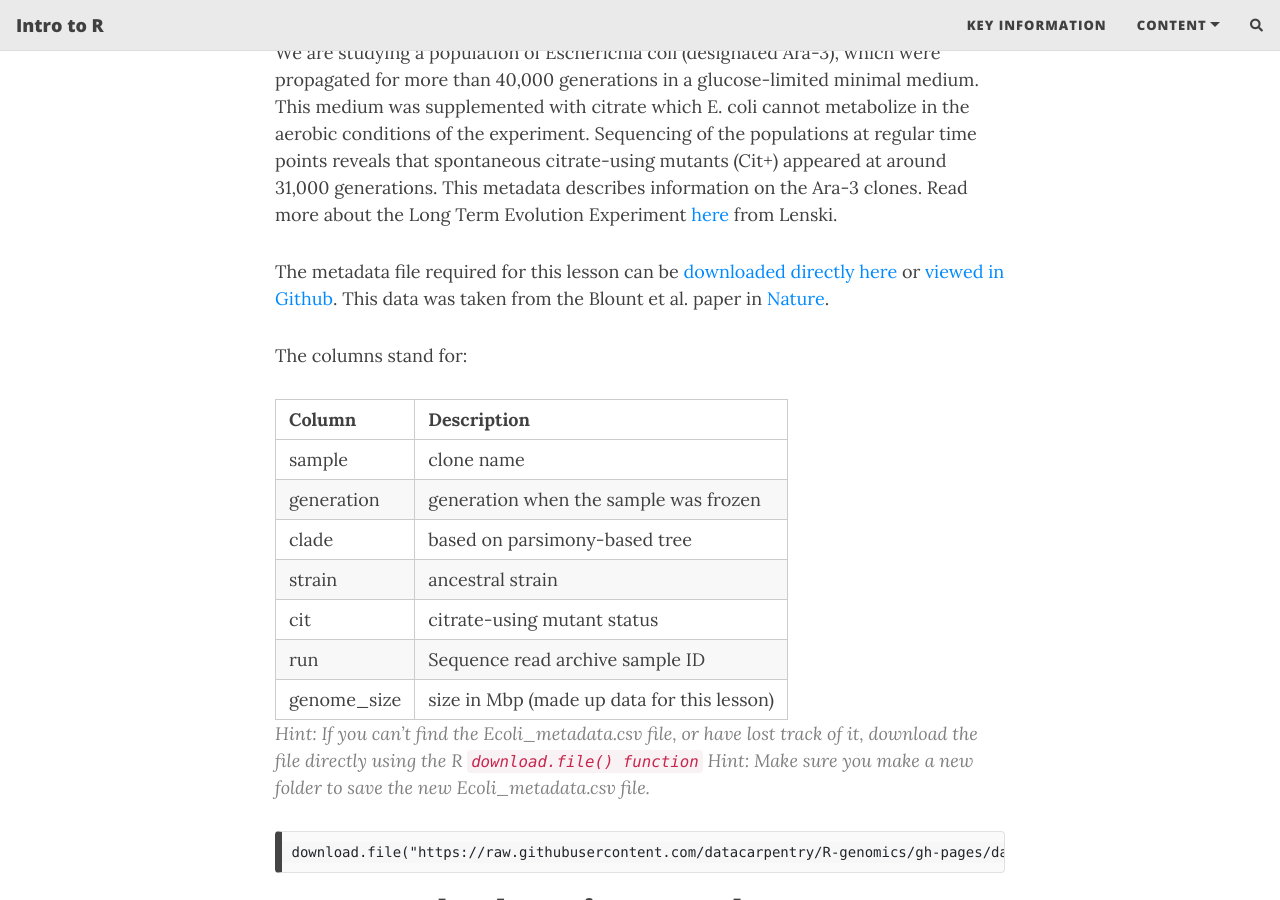
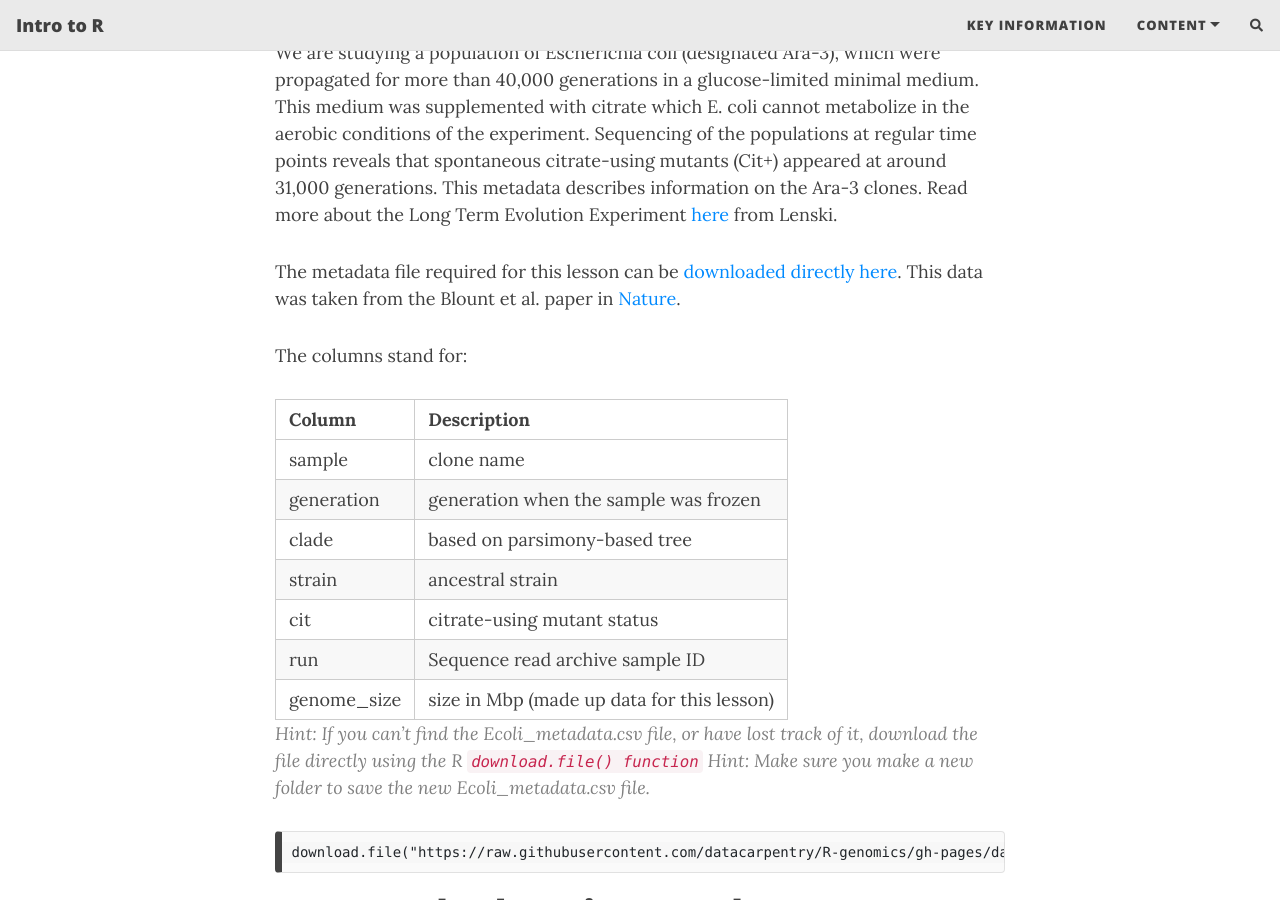
Before and after one commit to theheking/intro-to-r, a Jekyll site: the page built from content/3_dataframes.md, in a window 1280 px wide and 900 px high, scrolled down 702 px. Built offline with Jekyll 4.4.1, drawn with Linux system fonts in a browser that asks for light colours; nearby versions of some CDN libraries; comment, search, counter and statistics services are not loaded.

Commit message:
Update 3_dataframes.md

```diff
--- a/content/3_dataframes.md
+++ b/content/3_dataframes.md
@@ -24,7 +24,7 @@ Looking at Metadata
 
 We are studying a population of Escherichia coli (designated Ara-3), which were propagated for more than 40,000 generations in a glucose-limited minimal medium. This medium was supplemented with citrate which E. coli cannot metabolize in the aerobic conditions of the experiment. Sequencing of the populations at regular time points reveals that spontaneous citrate-using mutants (Cit+) appeared at around 31,000 generations. This metadata describes information on the Ara-3 clones. Read more about the Long Term Evolution Experiment [here](https://the-ltee.org/about/) from Lenski.
 
-The metadata file required for this lesson can be [downloaded directly here](https://raw.githubusercontent.com/datacarpentry/R-genomics/gh-pages/data/Ecoli_metadata.csv) or [viewed in Github](./data/Ecoli_metadata.csv). This data was taken from the Blount et al. paper in [Nature](https://www.nature.com/articles/nature11514).
+The metadata file required for this lesson can be [downloaded directly here](https://raw.githubusercontent.com/datacarpentry/R-genomics/gh-pages/data/Ecoli_metadata.csv). This data was taken from the Blount et al. paper in [Nature](https://www.nature.com/articles/nature11514).
 
 The columns stand for:
 
```
